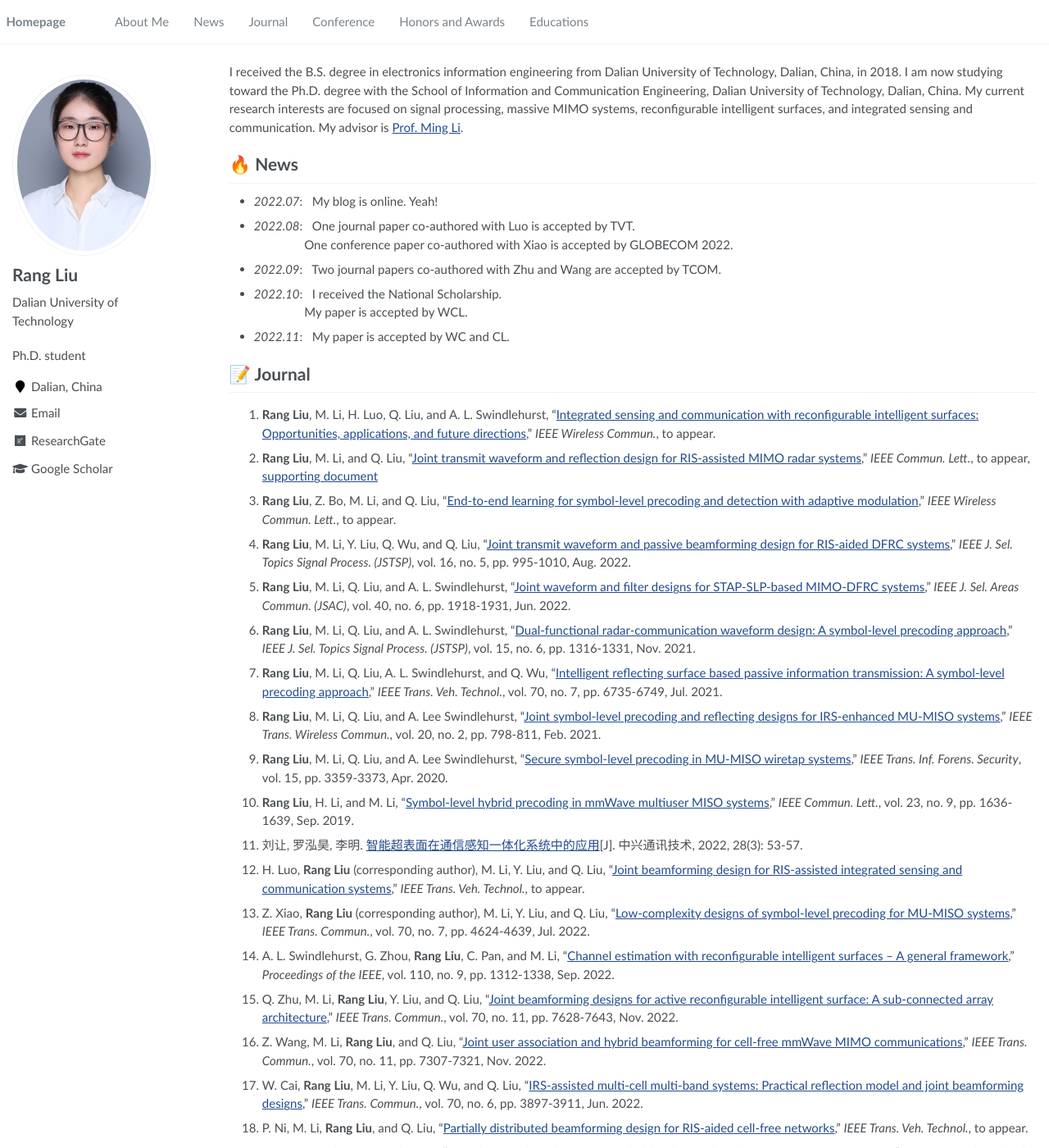
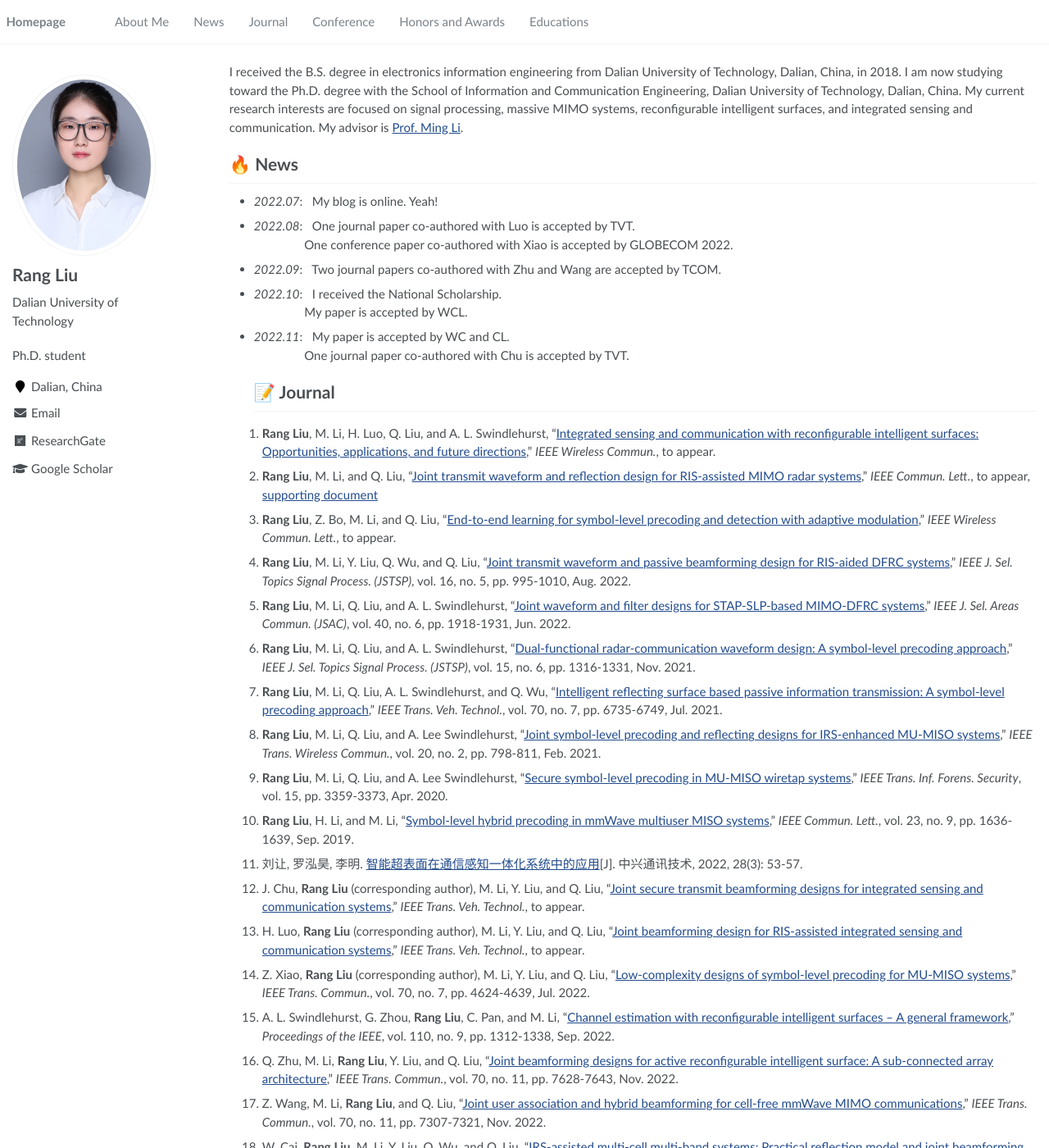
Before and after one commit to RangLiu0706/RangLiu0706.github.io, a Jekyll site: the page built from _pages/about.md, in a window 1280 px wide and 1400 px high. Shown: the whole window at 82% size. Built offline with Jekyll 4.4.1, drawn with Linux system fonts in a browser that asks for light colours; comment, search, counter and statistics services are not loaded.

Commit message:
update11
update11

```diff
--- a/_pages/about.md
+++ b/_pages/about.md
@@ -33,7 +33,8 @@
 <br>&nbsp;&nbsp;&nbsp;&nbsp;&nbsp;&nbsp;&nbsp;&nbsp;&nbsp;&nbsp;&nbsp;&nbsp;&nbsp;&nbsp;&nbsp;
 My paper is accepted by WCL.
 - *2022.11*: &nbsp; My paper is accepted by WC and CL.
-
+<br>&nbsp;&nbsp;&nbsp;&nbsp;&nbsp;&nbsp;&nbsp;&nbsp;&nbsp;&nbsp;&nbsp;&nbsp;&nbsp;&nbsp;&nbsp;
+One journal paper co-authored with Chu is accepted by TVT.
 # 📝 Journal
 
 1. **Rang Liu**, M. Li, H. Luo, Q. Liu, and A. L. Swindlehurst, "[Integrated sensing and communication with reconfigurable intelligent surfaces: Opportunities, applications, and future directions](https://arxiv.org/abs/2206.08518)," *IEEE Wireless Commun.*, to appear.
@@ -68,35 +69,36 @@
 
 11. 刘让, 罗泓昊, 李明. [智能超表面在通信感知一体化系统中的应用](https://www.zte.com.cn/china/about/magazine/zte-communications/2022/cn202203/specialtopic/cn202202009.html)[J]. 中兴通讯技术, 2022, 28(3): 53-57.
 
+12. J. Chu, **Rang Liu** (corresponding author), M. Li, Y. Liu, and Q. Liu, "[Joint secure transmit beamforming designs for integrated sensing and communication systems](https://ieeexplore.ieee.org/document/9968163)," *IEEE Trans. Veh. Technol.*, to appear.
 
-12. H. Luo, **Rang Liu** (corresponding author), M. Li, Y. Liu, and Q. Liu, "[Joint beamforming design for RIS-assisted integrated sensing and communication systems](https://ieeexplore.ieee.org/document/9852716)," *IEEE Trans. Veh. Technol.*, to appear.
+13. H. Luo, **Rang Liu** (corresponding author), M. Li, Y. Liu, and Q. Liu, "[Joint beamforming design for RIS-assisted integrated sensing and communication systems](https://ieeexplore.ieee.org/document/9852716)," *IEEE Trans. Veh. Technol.*, to appear.
 
 
-13.	Z. Xiao, **Rang Liu** (corresponding author), M. Li, Y. Liu, and Q. Liu, "[Low-complexity designs of symbol-level precoding for MU-MISO systems](https://ieeexplore.ieee.org/document/9770790)," *IEEE Trans. Commun.*, vol. 70, no. 7, pp. 4624-4639, Jul. 2022.
+14.	Z. Xiao, **Rang Liu** (corresponding author), M. Li, Y. Liu, and Q. Liu, "[Low-complexity designs of symbol-level precoding for MU-MISO systems](https://ieeexplore.ieee.org/document/9770790)," *IEEE Trans. Commun.*, vol. 70, no. 7, pp. 4624-4639, Jul. 2022.
 
 
-14.	A. L. Swindlehurst, G. Zhou, **Rang Liu**, C. Pan, and M. Li, "[Channel estimation with reconfigurable intelligent surfaces – A general framework](https://ieeexplore.ieee.org/document/9771077)," *Proceedings of the IEEE*, vol. 110, no. 9, pp. 1312-1338, Sep. 2022.
+15.	A. L. Swindlehurst, G. Zhou, **Rang Liu**, C. Pan, and M. Li, "[Channel estimation with reconfigurable intelligent surfaces – A general framework](https://ieeexplore.ieee.org/document/9771077)," *Proceedings of the IEEE*, vol. 110, no. 9, pp. 1312-1338, Sep. 2022.
 
 
-15.	Q. Zhu, M. Li, **Rang Liu**, Y. Liu, and Q. Liu, "[Joint beamforming designs for active reconfigurable intelligent surface: A sub-connected array architecture](https://ieeexplore.ieee.org/document/9913498/)," *IEEE Trans. Commun.*, vol. 70, no. 11, pp. 7628-7643, Nov. 2022.
+16.	Q. Zhu, M. Li, **Rang Liu**, Y. Liu, and Q. Liu, "[Joint beamforming designs for active reconfigurable intelligent surface: A sub-connected array architecture](https://ieeexplore.ieee.org/document/9913498/)," *IEEE Trans. Commun.*, vol. 70, no. 11, pp. 7628-7643, Nov. 2022.
 
 
-16. Z. Wang, M. Li, **Rang Liu**, and Q. Liu, "[Joint user association and hybrid beamforming for cell-free mmWave MIMO communications](https://ieeexplore.ieee.org/document/9910182/)," *IEEE Trans. Commun.*, vol. 70, no. 11, pp. 7307-7321, Nov. 2022.
+17. Z. Wang, M. Li, **Rang Liu**, and Q. Liu, "[Joint user association and hybrid beamforming for cell-free mmWave MIMO communications](https://ieeexplore.ieee.org/document/9910182/)," *IEEE Trans. Commun.*, vol. 70, no. 11, pp. 7307-7321, Nov. 2022.
 
 
-17.	W. Cai, **Rang Liu**, M. Li, Y. Liu, Q. Wu, and Q. Liu, "[IRS-assisted multi-cell multi-band systems: Practical reflection model and joint beamforming designs](https://ieeexplore.ieee.org/document/9759366)," *IEEE Trans. Commun.*, vol. 70, no. 6, pp. 3897-3911, Jun. 2022.
+18.	W. Cai, **Rang Liu**, M. Li, Y. Liu, Q. Wu, and Q. Liu, "[IRS-assisted multi-cell multi-band systems: Practical reflection model and joint beamforming designs](https://ieeexplore.ieee.org/document/9759366)," *IEEE Trans. Commun.*, vol. 70, no. 6, pp. 3897-3911, Jun. 2022.
 
 
-18. P. Ni, M. Li, **Rang Liu**, and Q. Liu, "[Partially distributed beamforming design for RIS-aided cell-free  networks](https://ieeexplore.ieee.org/document/9847407)," *IEEE Trans. Veh. Technol.*, to appear.
+19. P. Ni, M. Li, **Rang Liu**, and Q. Liu, "[Partially distributed beamforming design for RIS-aided cell-free  networks](https://ieeexplore.ieee.org/document/9847407)," *IEEE Trans. Veh. Technol.*, to appear.
 
 
-19.	Z. Bo, **Rang Liu**, M. Li, and Q. Liu, "[Deep learning based efficient symbol-level precoding design for MU-MISO systems](https://ieeexplore.ieee.org/document/9468383)," *IEEE Trans. Veh. Technol.*, vol. 70, no. 8, pp. 8309-8313, Aug. 2021.
+20.	Z. Bo, **Rang Liu**, M. Li, and Q. Liu, "[Deep learning based efficient symbol-level precoding design for MU-MISO systems](https://ieeexplore.ieee.org/document/9468383)," *IEEE Trans. Veh. Technol.*, vol. 70, no. 8, pp. 8309-8313, Aug. 2021.
 
 
-20. P. Ni, **Rang Liu**, M. Li, and Q. Liu, "[User association and hybrid beamforming designs for cooperative mmWave MIMO systems](https://ieeexplore.ieee.org/document/9831052)," *IEEE Trans. Signal Inf. Process. Netw.*, vol. 8, pp. 641-654, Jul. 2022.
+21. P. Ni, **Rang Liu**, M. Li, and Q. Liu, "[User association and hybrid beamforming designs for cooperative mmWave MIMO systems](https://ieeexplore.ieee.org/document/9831052)," *IEEE Trans. Signal Inf. Process. Netw.*, vol. 8, pp. 641-654, Jul. 2022.
 
 
-21.	Y. Ma, **Rang Liu**, M. Li, and Q. Liu, "[Passive information transmission in intelligent reflecting surface aided MISO systems](https://ieeexplore.ieee.org/document/9154740)," *IEEE Commun. Lett.*, vol. 24, no. 12, pp. 2951-2955, Dec. 2020.
+22.	Y. Ma, **Rang Liu**, M. Li, and Q. Liu, "[Passive information transmission in intelligent reflecting surface aided MISO systems](https://ieeexplore.ieee.org/document/9154740)," *IEEE Commun. Lett.*, vol. 24, no. 12, pp. 2951-2955, Dec. 2020.
 
 
 
```
